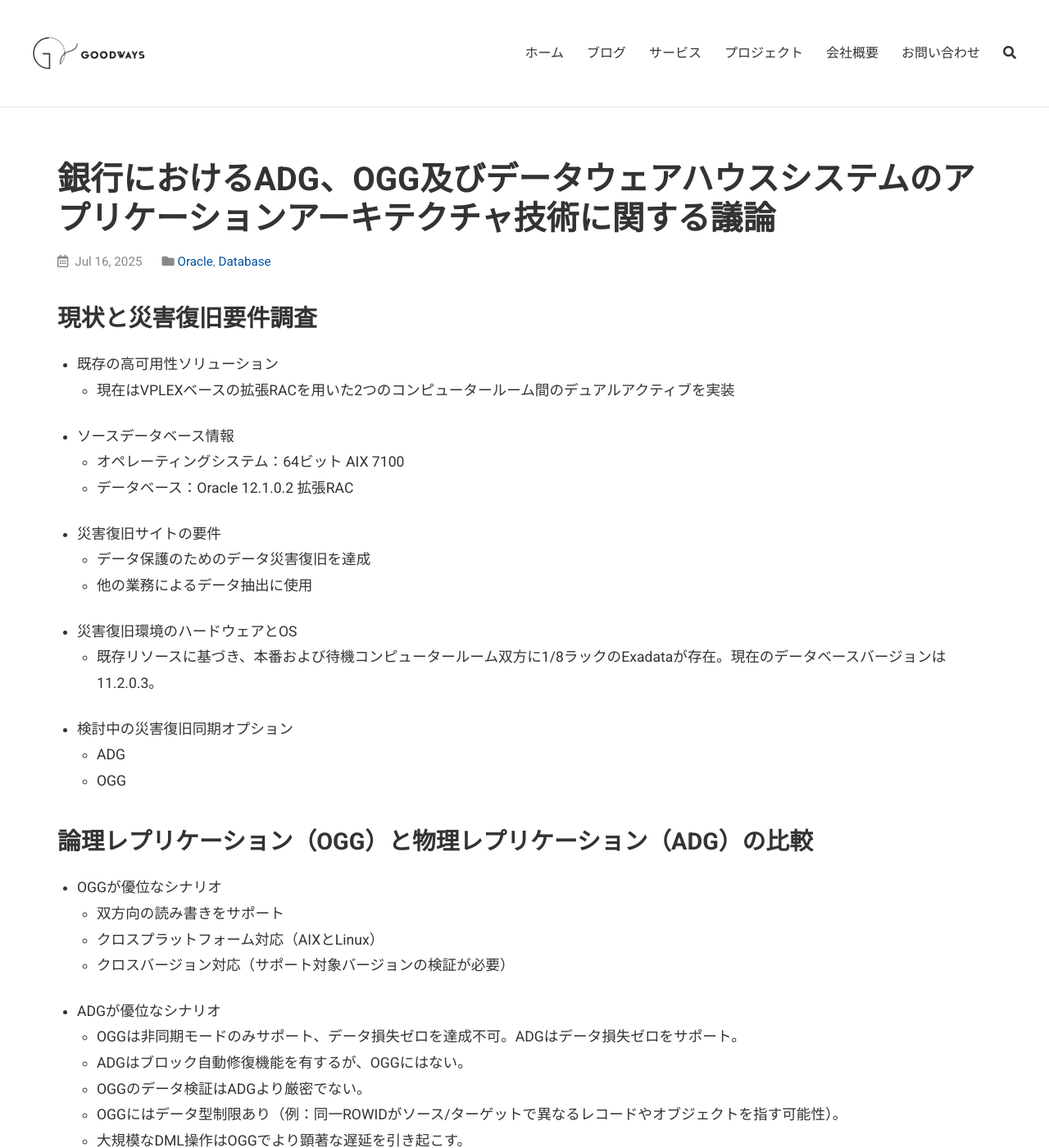
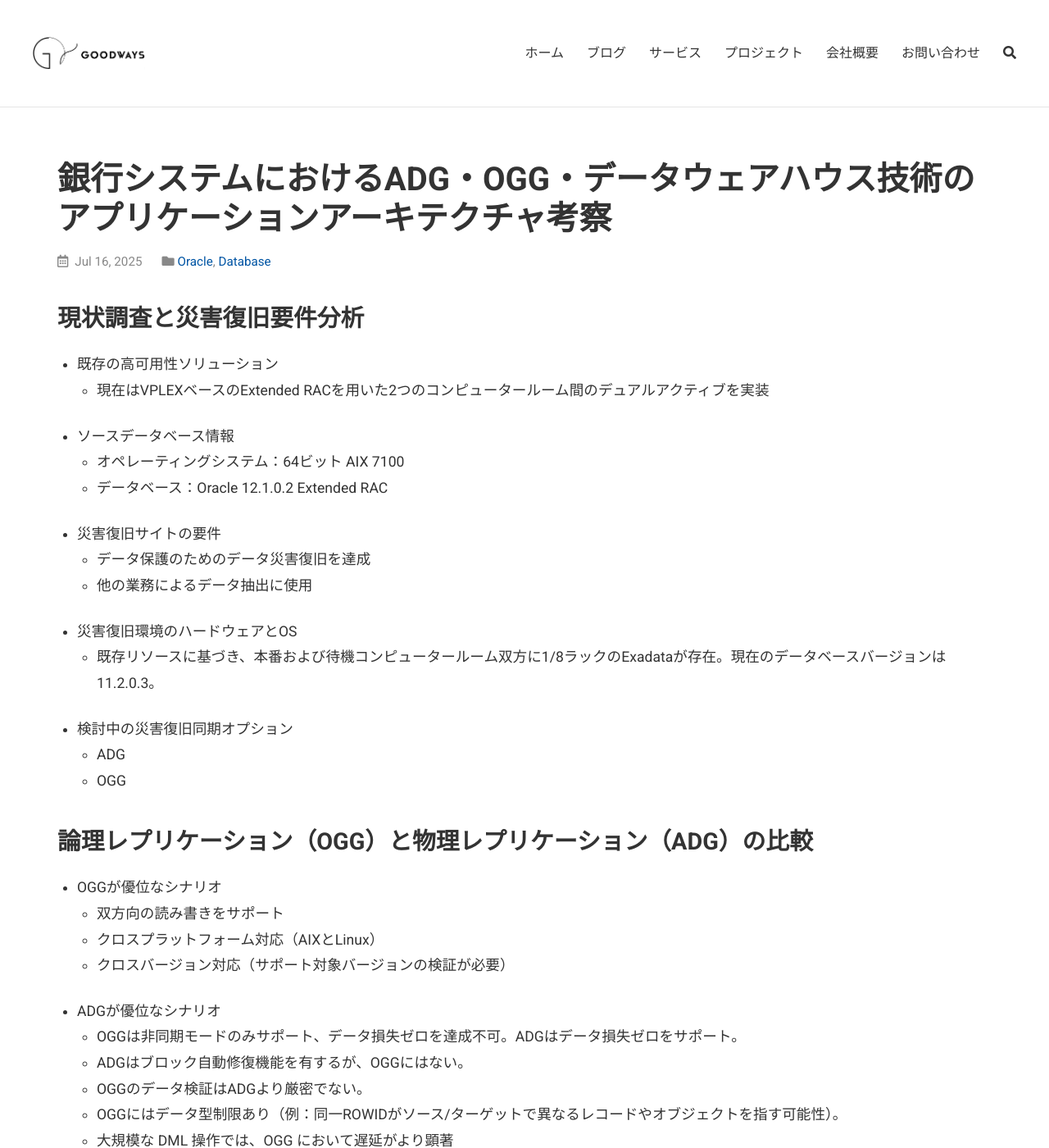
Before and after one commit to goodwaysIT/ja, a Jekyll site: the page built from _posts/2025-07-16-Discussion-on-Application-Architecture-Technologies-for-ADG-OGG.md, in a window 1280 px wide and 1400 px high. Shown: the whole window at 82% size. Built offline with Jekyll 4.4.1, drawn with Linux system fonts in a browser that asks for light colours; some of the changed text lies outside the part shown.

Commit message:
Update 2025-07-16-Discussion-on-Application-Architecture-Technologies-for-ADG-OGG.md

```diff
--- a/_posts/2025-07-16-Discussion-on-Application-Architecture-Technologies-for-ADG-OGG.md
+++ b/_posts/2025-07-16-Discussion-on-Application-Architecture-Technologies-for-ADG-OGG.md
@@ -1,21 +1,21 @@
 ---
 layout: post
-title: "銀行におけるADG、OGG及びデータウェアハウスシステムのアプリケーションアーキテクチャ技術に関する議論"
-excerpt: "銀行クライアントのADG、OGGおよびデータウェアハウスシステムに関するアプリケーションアーキテクチャ技術、現状と災害復旧要件の調査、論理レプリケーション（OGG）と物理レプリケーション（ADG）の比較、OGGとADGの長所短所の要約"
+title: "銀行システムにおけるADG・OGG・データウェアハウス技術のアプリケーションアーキテクチャ考察"
+excerpt: "銀行クライアントのADG・OGG・データウェアハウスシステムに関するアプリケーションアーキテクチャ技術、現状と災害復旧要件の調査、論理レプリケーション（OGG）と物理レプリケーション（ADG）の比較、OGGとADGの長所短所の要約"
 date: 2025-07-16 10:00:00 +0800
 categories: [Oracle, Database]
 tags: [Database Architecture, ADG, OGG, Disaster Recovery, Logical Replication, Physical Replication, oracle]
 image: /assets/images/posts/Discussion-on-Application-Architecture-Technologies-for-ADG-OGG.jpg
 ---
 
-## 現状と災害復旧要件調査
+## 現状調査と災害復旧要件分析
 
 - 既存の高可用性ソリューション
-  - 現在はVPLEXベースの拡張RACを用いた2つのコンピュータールーム間のデュアルアクティブを実装
+  - 現在はVPLEXベースのExtended RACを用いた2つのコンピュータールーム間のデュアルアクティブを実装
 
 - ソースデータベース情報
   - オペレーティングシステム：64ビット AIX 7100
-  - データベース：Oracle 12.1.0.2 拡張RAC
+  - データベース：Oracle 12.1.0.2 Extended RAC
 
 - 災害復旧サイトの要件
   - データ保護のためのデータ災害復旧を達成
@@ -40,15 +40,15 @@ image: /assets/images/posts/Discussion-on-Application-Architecture-Technologies-
    - ADGはブロック自動修復機能を有するが、OGGにはない。
    - OGGのデータ検証はADGより厳密でない。
    - OGGにはデータ型制限あり（例：同一ROWIDがソース/ターゲットで異なるレコードやオブジェクトを指す可能性）。
-   - 大規模なDML操作はOGGでより顕著な遅延を引き起こす。
-   - ADGの設定とメンテナンスはより簡易。
+   - 大規模な DML 操作では、OGG において遅延がより顕著
+   - ADGの設定とメンテナンスはより簡単。
    - OGGのソース/ターゲットバックアップは相互互換不可。
 
-## OGGとADGのまとめ
+## まとめ
 
 - ADGはデータ災害復旧保護の優先選択肢。
 - 待機側でのバックアップや、ソースからの読み取り専用操作のオフロードにも利用可能。
 - Oracleは強くADG環境の展開を推奨。データ倉庫へのデータ配布と、災害復旧の補完による追加保護の両方に活用可能。
 - OGGはクロスバージョン・クロスプラットフォーム環境で待機側の書き込み操作が必要なシナリオに適す。
 - アーキテクチャ上、ソース環境が64ビットAIXの場合、ADG経由での64ビットX86 Linuxターゲット環境への直接レプリケーションは非サポート。
-- 加えて、Exadata上の現行Oracleデータベースバージョン11.2.0.3は非サポート。12.1.0.2へのアップグレードを推奨。
+- さらに、Exadata上の現行Oracleデータベースバージョン11.2.0.3は非サポート。12.1.0.2へのアップグレードを推奨。
```
